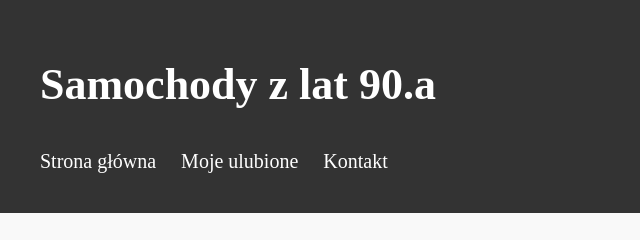
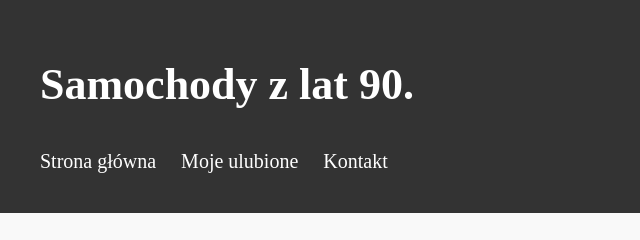
Before and after one commit to polevczyc/MyHoby-HIH, a plain HTML site: page index.html in a window 1280 px wide. Shown: the top 240 px of the page, 0-640 px from the left. Drawn offline with Linux system fonts and the light colour scheme.

Commit message:
uploading project

```diff
--- a/index.html
+++ b/index.html
@@ -13,7 +13,7 @@
         <svg width="450" height="70">
             <rect width="450" height="70" style="fill:#333"/>
         </svg>
-        <h1>Samochody z lat 90.a</h1>
+        <h1>Samochody z lat 90.</h1>
         <nav >
             <ul>
                 <li><a href="index.html">Strona główna</a></li>
```
